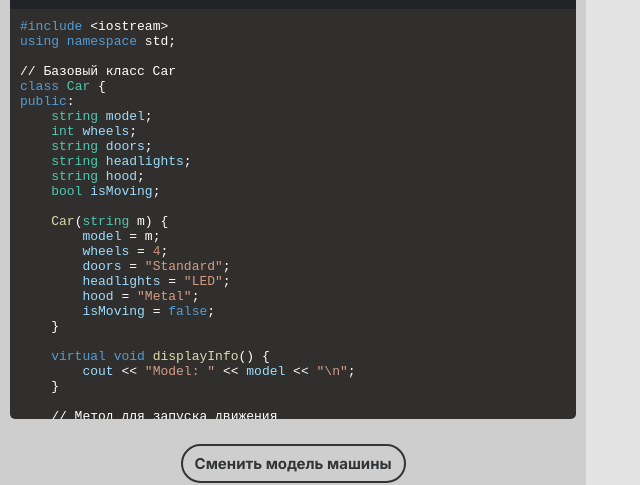
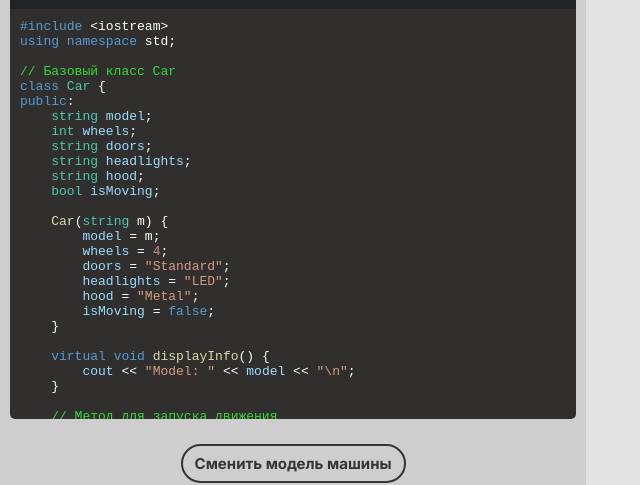
Before and after one commit to senyaKh/methodsAnim, a plain HTML site: page index.html in a window 1280 px wide. Shown: the part 184-669 px from the top of the page, without its empty margins (0-640 px from the left). Drawn offline with nearby package versions, Linux system fonts and the light colour scheme.

Commit message:
add class #comment

```diff
--- a/style.css
+++ b/style.css
@@ -66,6 +66,9 @@ body {
 	border-top-left-radius: 20px;
 	border-top-right-radius: 20px;
 	z-index: 2;
+}
+.comment{
+color: rgb(56, 219, 56);
 }
 
 .code-title {
```
